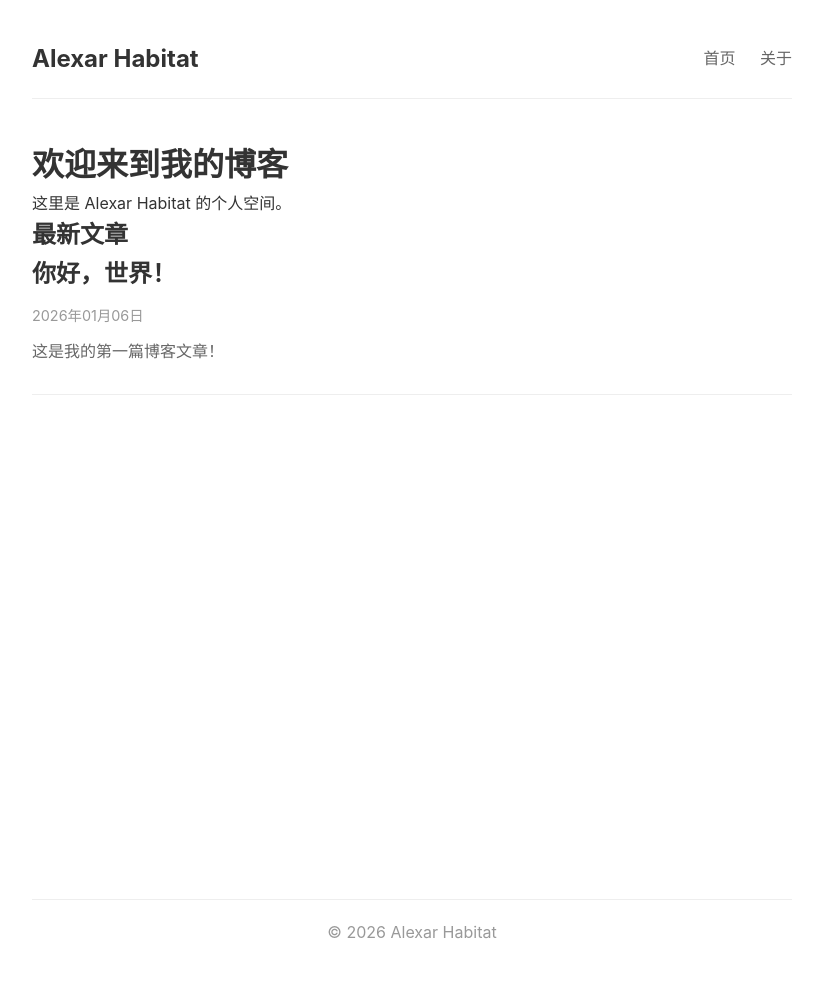
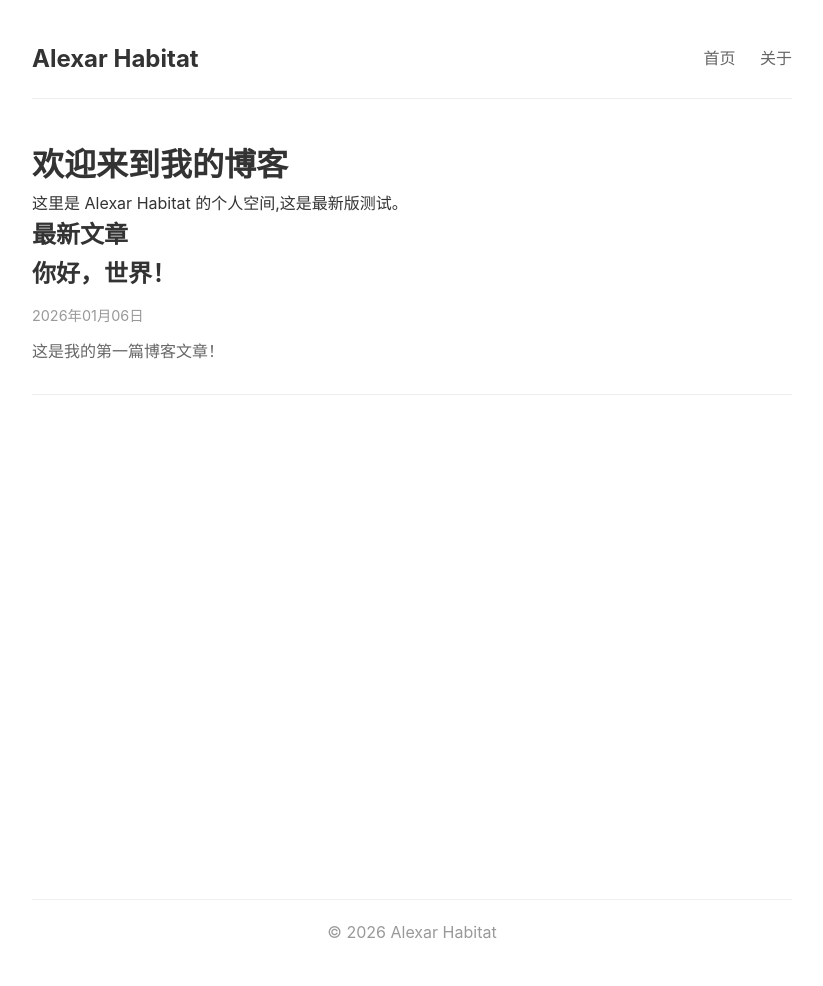
Before and after one commit to AlexarHabitat/AlexarHabitat.github.io, a Jekyll site: the page built from index.html, in a window 1280 px wide. Shown: the whole page, without its empty margins (228-1051 px from the left). Built offline with Jekyll 4.4.1, drawn with Linux system fonts in a browser that asks for light colours.

Commit message:
测试修改

```diff
--- a/index.html
+++ b/index.html
@@ -3,7 +3,7 @@ layout: default
 title: 首页
 ---
 <h1>欢迎来到我的博客</h1>
-<p>这里是 Alexar Habitat 的个人空间。</p>
+<p>这里是 Alexar Habitat 的个人空间,这是最新版测试。</p>
 
 <h2>最新文章</h2>
 <ul class="post-list">
```
